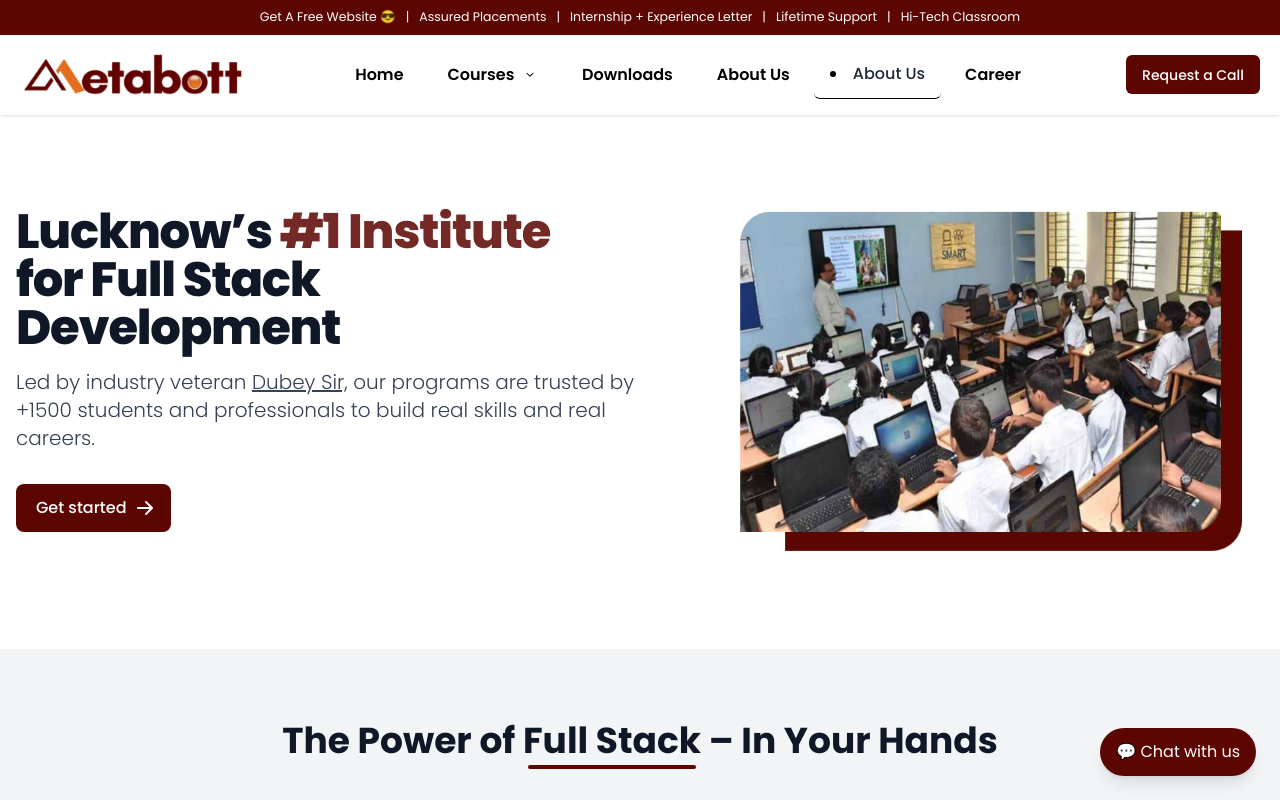
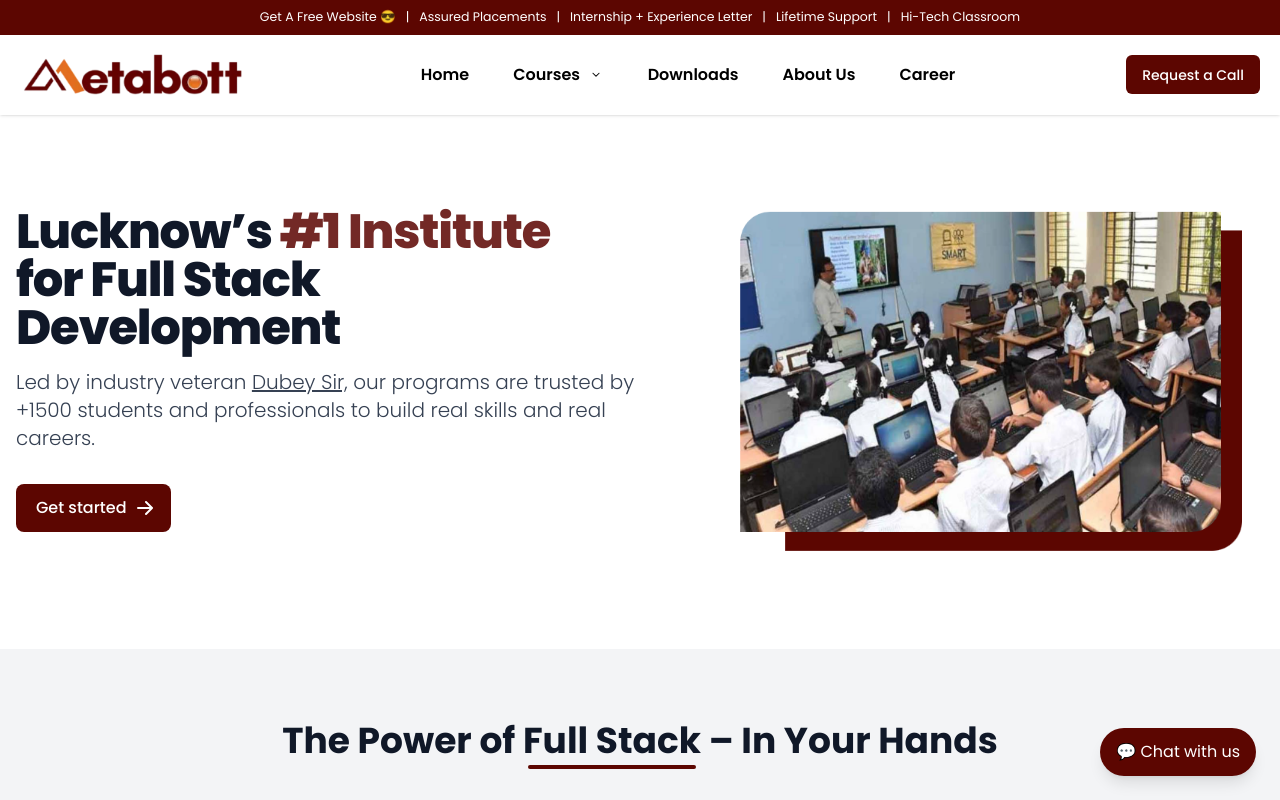
Before and after one commit to ingsunny/Metabott, a React (Vite) app: page / in a window 1280 px wide. Shown: the top 800 px of the page. Built offline with nearby package versions, Linux system fonts and the light colour scheme.

Commit message:
fix: nav

```diff
--- a/src/components/Navbar.jsx
+++ b/src/components/Navbar.jsx
@@ -167,18 +167,10 @@
             <a className="px-5 font-semibold hover:text-[#5c0601] py-7">
               Downloads
             </a>
-            <Link
-              to="/about-us"
-              className="px-5 font-semibold hover:text-[#5c0601] py-7 cursor-pointer"
-            >
-              About Us
-            </Link>
             <Link to="/about-us">
-              <li className="group px-4 py-3 cursor-pointer border-b hover:bg-[#5c0601] transition-all rounded-md">
-                <span className="font-medium text-gray-800 group-hover:text-white transition-all">
-                  About Us
-                </span>
-              </li>
+              <span className="px-5 font-semibold hover:text-[#5c0601] py-7 cursor-pointer">
+                About Us
+              </span>
             </Link>
 
             <a className="px-5 font-semibold hover:text-[#5c0601] py-7 cursor-pointer">
```
